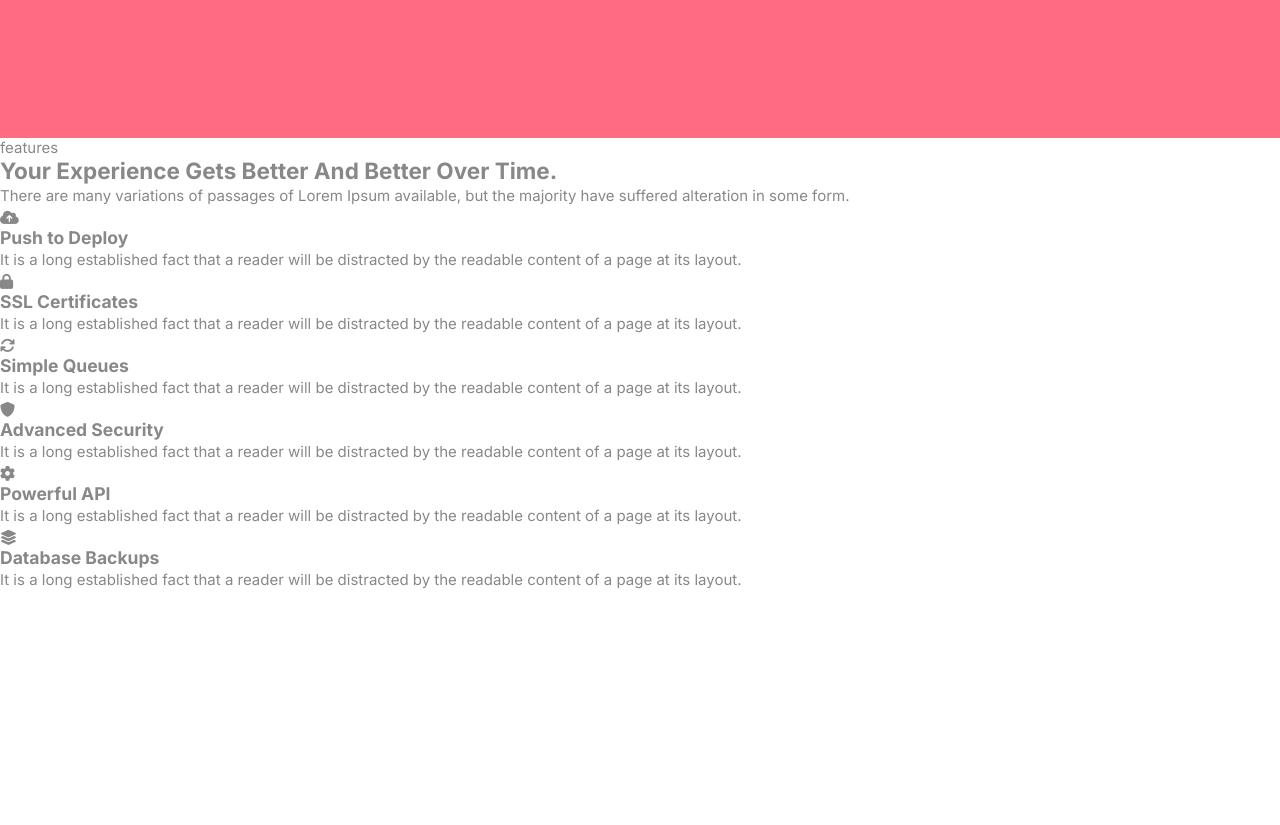
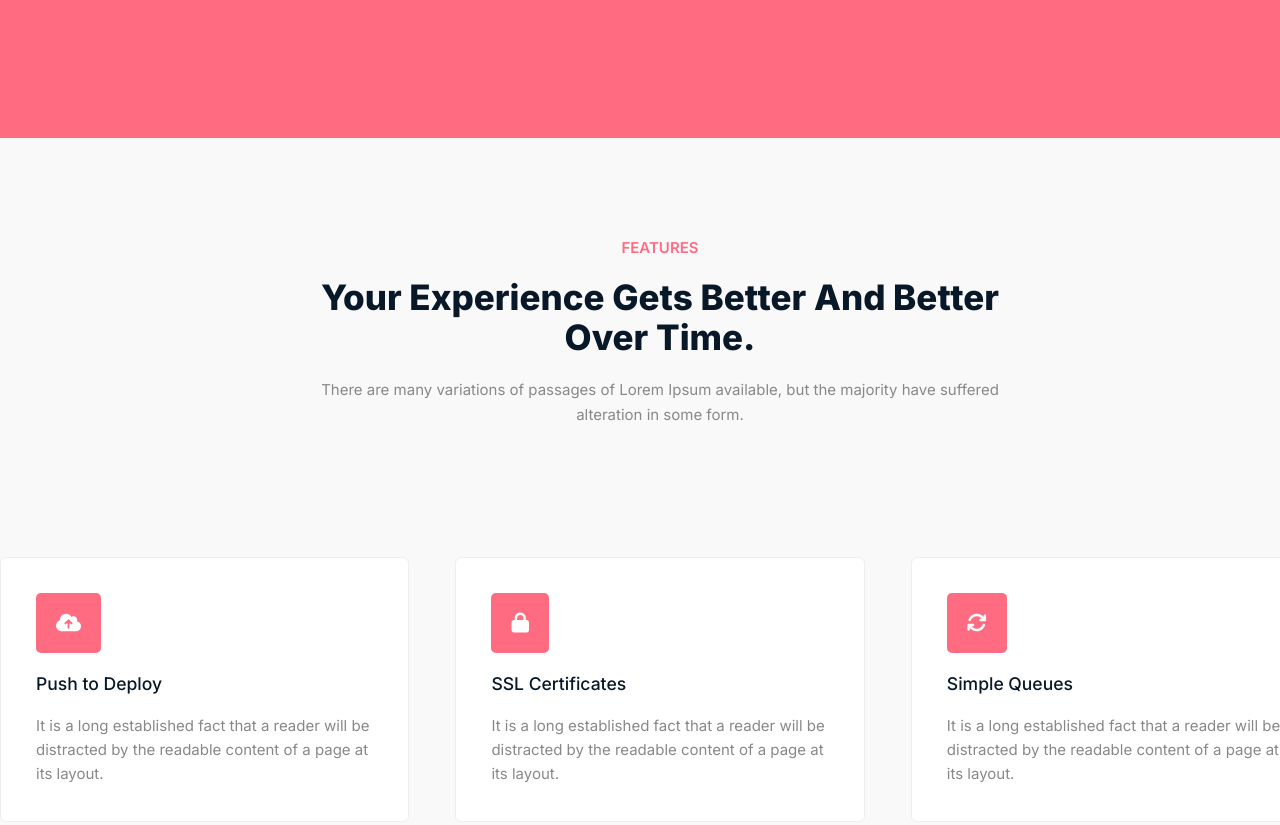
Before and after one commit to mohamedbenhamza1/Appvilla, a plain HTML site: page index.html in a window 1280 px wide. Shown: the part 780-1605 px from the top of the page. Before the commit the page ends 1372 px from the top, so only its background shows below. Drawn offline with Linux system fonts and the light colour scheme.

Commit message:
styling features section

```diff
--- a/css/style.css
+++ b/css/style.css
@@ -9,6 +9,7 @@
 }
 /* smooth scrol for page */
 html{scroll-behavior:smooth}
+
 
 /* variables for colors */
 :root{
@@ -38,6 +39,7 @@ header{
     left: 0;
     right: 0;
     color: var(--white);
+    z-index: 1;
 }
 
 .logo img{
@@ -58,7 +60,6 @@ header .container{
 }
 
 header section{
-
     margin: 28px 1px;
 }
 
@@ -100,12 +101,6 @@ nav .nav-links{
     background-color: var(--white);
     color: var(--pink);
 }
-
-
-
-
-
-
 /* end header */
 
 /* main */
@@ -117,10 +112,8 @@ nav .nav-links{
 }
 
 .banner{
-
     background-color: var(--pink);
     color: var(--white);
-
     padding: 130px 120px;
 }
 
@@ -189,3 +182,88 @@ nav .nav-links{
  width: 100%;
  margin: 32px 130px 0 0 ;
 }
+
+/*  end section banner */
+
+
+/* section features */
+#features{
+    background-color: #f9f9f9;
+
+}
+
+.section-title{
+    width: 60%;
+    margin: auto;
+    text-align: center;
+    padding: 100px 0;
+
+}
+
+.section-title span{
+    text-transform: uppercase;
+    color: var(--pink);
+    display: block;
+
+    font-weight: 600;
+}
+
+.section-title h2 {
+    max-width: 700px;
+    margin: 17px auto;
+    font-size: 35px;
+    color: var(--blue);
+    margin: 20px auto;
+    font-weight: 800;
+    line-height: 40px;
+}
+
+.section-title p{
+    max-width: 700px;
+    margin: auto;
+    line-height: 25px;
+}
+
+.row{
+    display: flex;
+    flex-wrap: wrap;
+    justify-content: space-between;
+}
+
+.single-feature{
+    display: flex;
+    flex-direction: column;
+    flex-basis:31%;
+    margin: 30px 0;
+    background-color: var(--white);
+    padding:  35px;
+    border-radius: 6px;
+    border: 1px solid #eee;
+    transition: 0.3s;
+}
+
+.single-feature:hover{
+    box-shadow: 0px 3px 5px #00000017;
+    transform: translateY(-5px);
+}
+
+
+.single-feature i{
+    padding: 20px;
+    font-size: 20px;
+    color: var(--white);
+    background-color: var(--pink);
+    border-radius: 5px;
+}
+
+.single-feature h3{
+    color:  var(--blue);
+    margin: 20px 0;
+    font-weight: 500;
+}
+
+.single-feature p{
+    max-width: 350px;
+}
+
+/* end section features */
```
